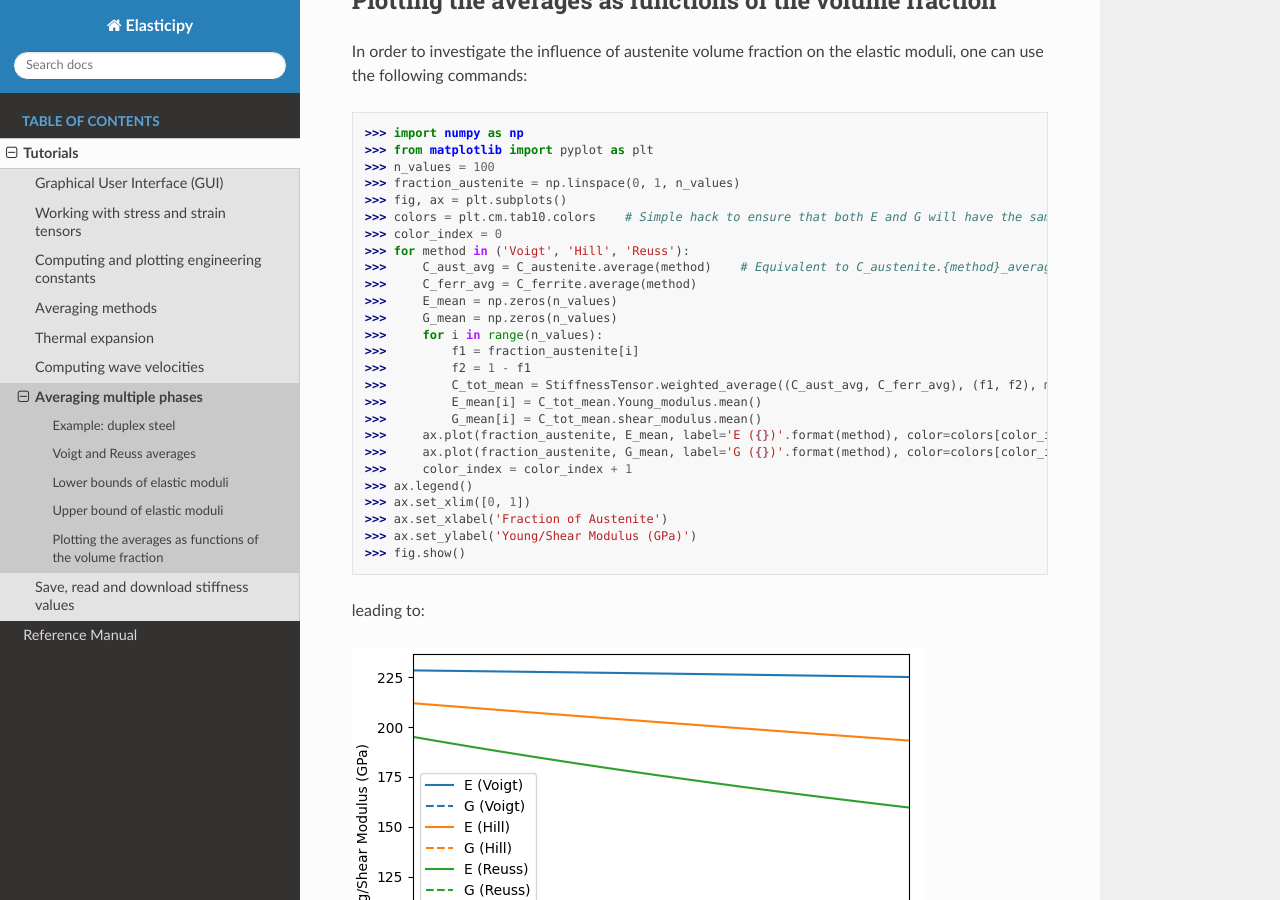
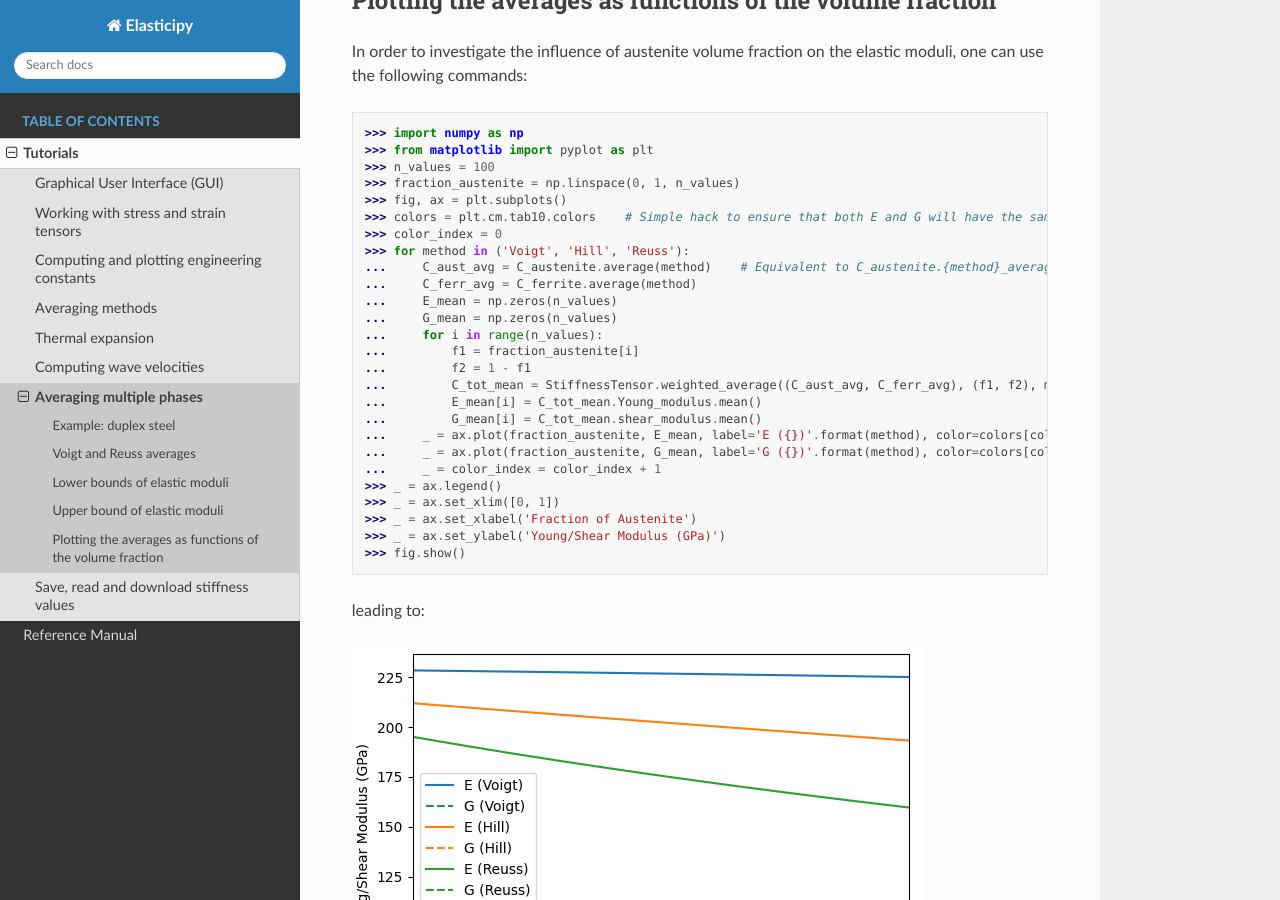
Before and after one commit to DorianDepriester/Elasticipy, a Sphinx documentation site: the page built from docs/source/Tutorial_MultiplePhases.rst, in a window 1280 px wide and 900 px high, scrolled down 1800 px. Built offline with Sphinx 7.4.7 and the Read the Docs theme 3.1.0, drawn with Linux system fonts in a browser that asks for light colours.

Commit message:
Fix wrong indent (confusion between >>> and ...)

```diff
--- a/docs/source/Tutorial_MultiplePhases.rst
+++ b/docs/source/Tutorial_MultiplePhases.rst
@@ -91,23 +91,23 @@ commands:
     >>> colors = plt.cm.tab10.colors    # Simple hack to ensure that both E and G will have the same color for a given method
     >>> color_index = 0
     >>> for method in ('Voigt', 'Hill', 'Reuss'):
-    >>>     C_aust_avg = C_austenite.average(method)    # Equivalent to C_austenite.{method}_average()
-    >>>     C_ferr_avg = C_ferrite.average(method)
-    >>>     E_mean = np.zeros(n_values)
-    >>>     G_mean = np.zeros(n_values)
-    >>>     for i in range(n_values):
-    >>>         f1 = fraction_austenite[i]
-    >>>         f2 = 1 - f1
-    >>>         C_tot_mean = StiffnessTensor.weighted_average((C_aust_avg, C_ferr_avg), (f1, f2), method)
-    >>>         E_mean[i] = C_tot_mean.Young_modulus.mean()
-    >>>         G_mean[i] = C_tot_mean.shear_modulus.mean()
-    >>>     ax.plot(fraction_austenite, E_mean, label='E ({})'.format(method), color=colors[color_index])
-    >>>     ax.plot(fraction_austenite, G_mean, label='G ({})'.format(method), color=colors[color_index], linestyle='--')
-    >>>     color_index = color_index + 1
-    >>> ax.legend()
-    >>> ax.set_xlim([0, 1])
-    >>> ax.set_xlabel('Fraction of Austenite')
-    >>> ax.set_ylabel('Young/Shear Modulus (GPa)')
+    ...     C_aust_avg = C_austenite.average(method)    # Equivalent to C_austenite.{method}_average()
+    ...     C_ferr_avg = C_ferrite.average(method)
+    ...     E_mean = np.zeros(n_values)
+    ...     G_mean = np.zeros(n_values)
+    ...     for i in range(n_values):
+    ...         f1 = fraction_austenite[i]
+    ...         f2 = 1 - f1
+    ...         C_tot_mean = StiffnessTensor.weighted_average((C_aust_avg, C_ferr_avg), (f1, f2), method)
+    ...         E_mean[i] = C_tot_mean.Young_modulus.mean()
+    ...         G_mean[i] = C_tot_mean.shear_modulus.mean()
+    ...     _ = ax.plot(fraction_austenite, E_mean, label='E ({})'.format(method), color=colors[color_index])
+    ...     _ = ax.plot(fraction_austenite, G_mean, label='G ({})'.format(method), color=colors[color_index], linestyle='--')
+    ...     _ = color_index = color_index + 1
+    >>> _ = ax.legend()
+    >>> _ = ax.set_xlim([0, 1])
+    >>> _ = ax.set_xlabel('Fraction of Austenite')
+    >>> _ = ax.set_ylabel('Young/Shear Modulus (GPa)')
     >>> fig.show()
 
 leading to:
```
